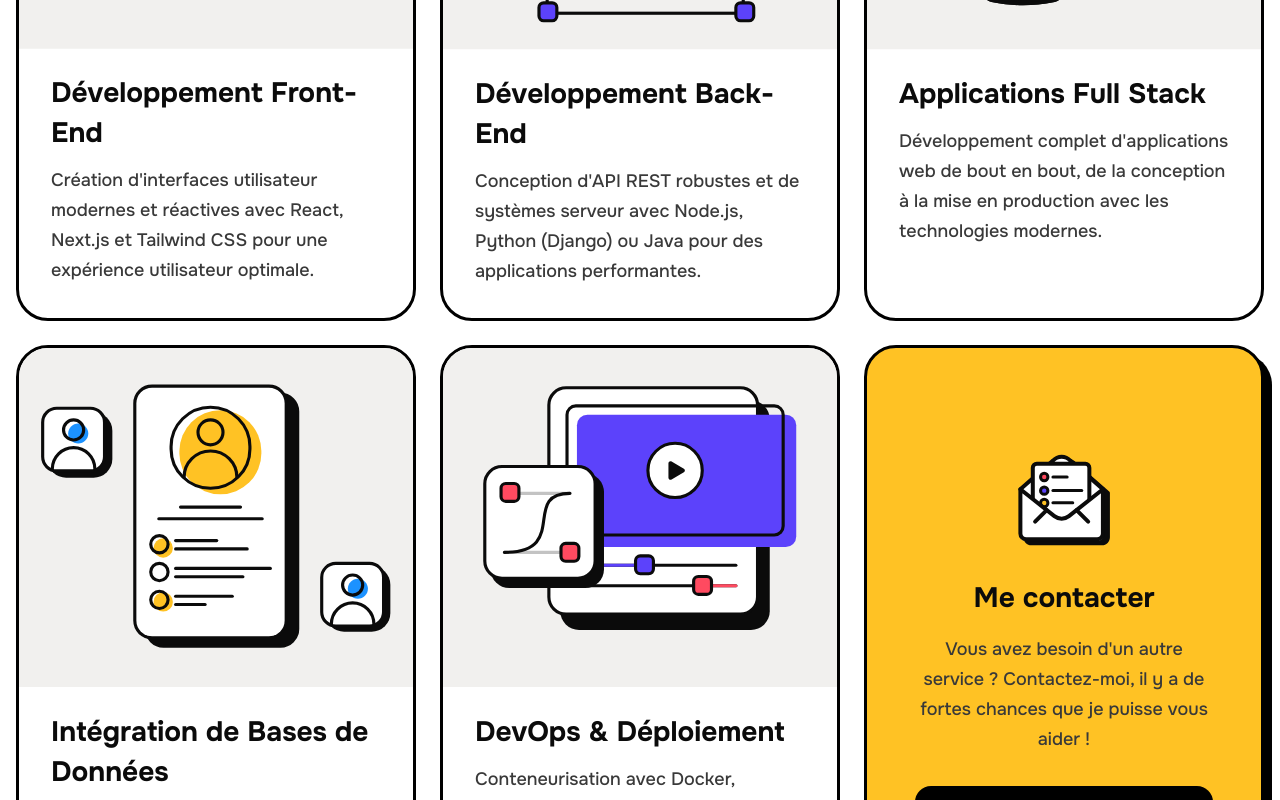
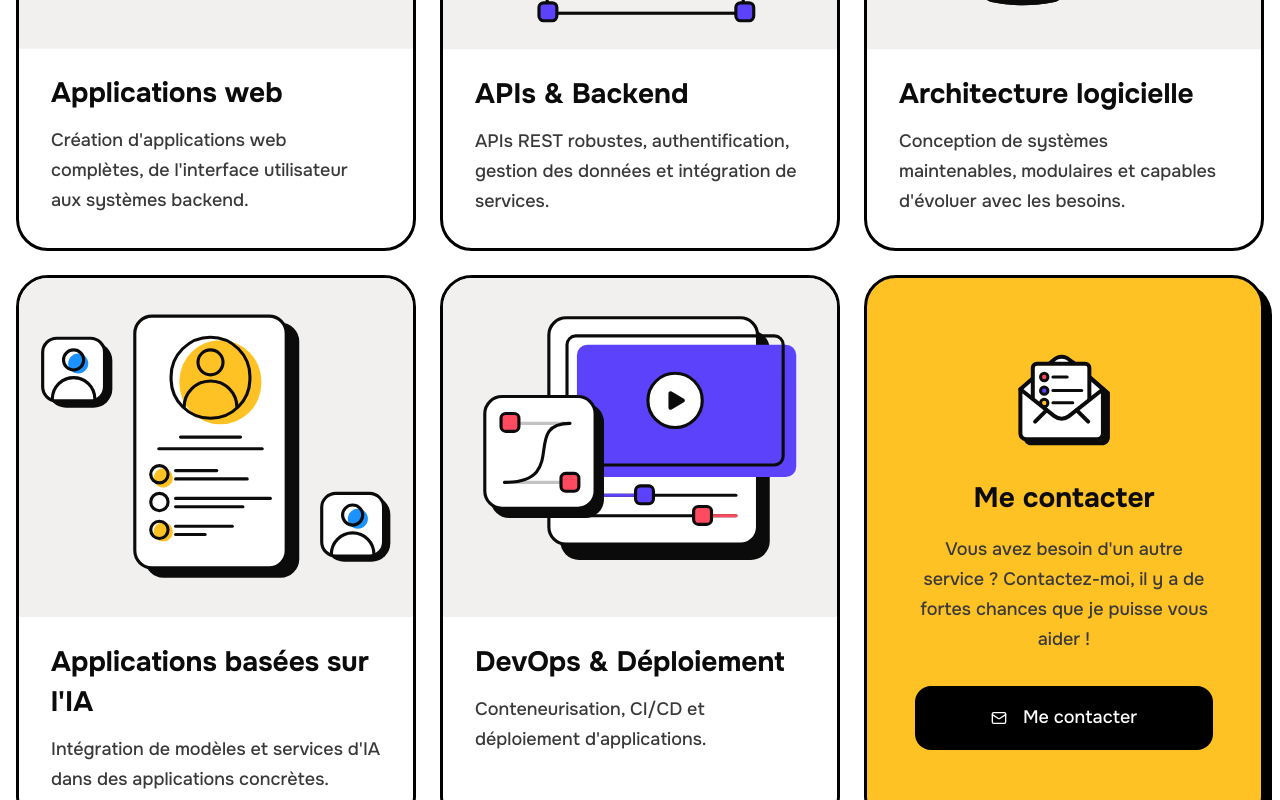
Before and after one commit to Geovic20/my_Portfolio, a Next.js app: page / in a window 1280 px wide. Shown: the part 2160-2960 px from the top of the page. Built offline with nearby package versions, Linux system fonts and the light colour scheme; no server answers.

Commit message:
Mise à jour des services

```diff
--- a/contexts/language-context.tsx
+++ b/contexts/language-context.tsx
@@ -136,21 +136,21 @@ const translations = {
       title: "Mes services de",
       titleHighlight: "développement web",
       subtitle: "Je propose des solutions complètes pour vos projets web, du front-end au back-end.",
-      service1Title: "Développement Front-End",
+      service1Title: "Applications web",
       service1Desc:
-        "Création d'interfaces utilisateur modernes et réactives avec React, Next.js et Tailwind CSS pour une expérience utilisateur optimale.",
-      service2Title: "Développement Back-End",
+        "Création d'applications web complètes, de l'interface utilisateur aux systèmes backend.",
+      service2Title: "APIs & Backend",
       service2Desc:
-        "Conception d'API REST robustes et de systèmes serveur avec Node.js, Python (Django) ou Java pour des applications performantes.",
-      service3Title: "Applications Full Stack",
+        "APIs REST robustes, authentification, gestion des données et intégration de services.",
+      service3Title: "Architecture logicielle",
       service3Desc:
-        "Développement complet d'applications web de bout en bout, de la conception à la mise en production avec les technologies modernes.",
-      service4Title: "Intégration de Bases de Données",
+        "Conception de systèmes maintenables, modulaires et capables d'évoluer avec les besoins.",
+      service4Title: "Applications basées sur l'IA",
       service4Desc:
-        "Conception et optimisation de bases de données SQL avec migrations, requêtes performantes et gestion sécurisée des données.",
+        "Intégration de modèles et services d'IA dans des applications concrètes.",
       service5Title: "DevOps & Déploiement",
       service5Desc:
-        "Conteneurisation avec Docker, intégration continue (CI/CD) et déploiement d'applications sur des serveurs cloud.",
+        "Conteneurisation, CI/CD et déploiement d'applications.",
       ctaTitle: "Me contacter",
       ctaDesc:
         "Vous avez besoin d'un autre service ? Contactez-moi, il y a de fortes chances que je puisse vous aider !",
@@ -328,21 +328,21 @@ const translations = {
       title: "My web development",
       titleHighlight: "services",
       subtitle: "I offer complete solutions for your web projects, from front-end to back-end.",
-      service1Title: "Front-End Development",
+      service1Title: "Web Applications",
       service1Desc:
-        "Creating modern and responsive user interfaces with React, Next.js and Tailwind CSS for an optimal user experience.",
-      service2Title: "Back-End Development",
+        "Complete applications, from the user interface to the backend systems.",
+      service2Title: "APIs and Backend",
       service2Desc:
-        "Designing robust REST APIs and server systems with Node.js, Python (Django) or Java for high-performance applications.",
-      service3Title: "Full Stack Applications",
+        "Robust REST APIs, authentication, data management and service integration.",
+      service3Title: "Software architecture",
       service3Desc:
-        "Complete end-to-end web application development, from design to production deployment with modern technologies.",
-      service4Title: "Database Integration",
+        "Design of maintainable, modular systems capable of evolving with needs.",
+      service4Title: "AI-Powered Applications",
       service4Desc:
-        "Designing and optimizing SQL databases with migrations, efficient queries and secure data management.",
+        "Integration of AI and machine learning models to enhance user experience and application performance.",
       service5Title: "DevOps & Deployment",
       service5Desc:
-        "Containerization with Docker, continuous integration (CI/CD) and application deployment on cloud servers.",
+        "Containerization, CI/CD and application deployment.",
       ctaTitle: "Get in touch",
       ctaDesc: "Looking for another service? Get in touch with me, there is a high chance that I will be able to help!",
       ctaButton: "Get in touch",
```
